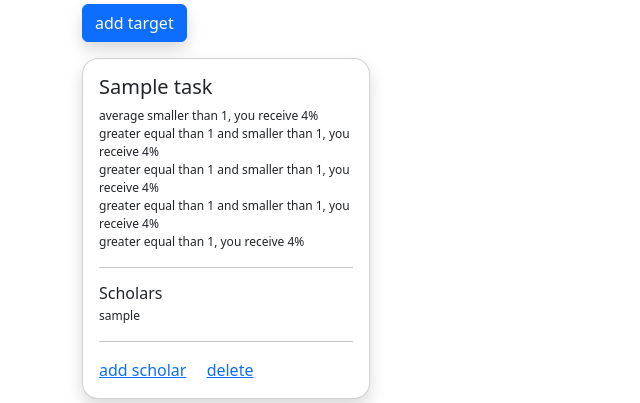
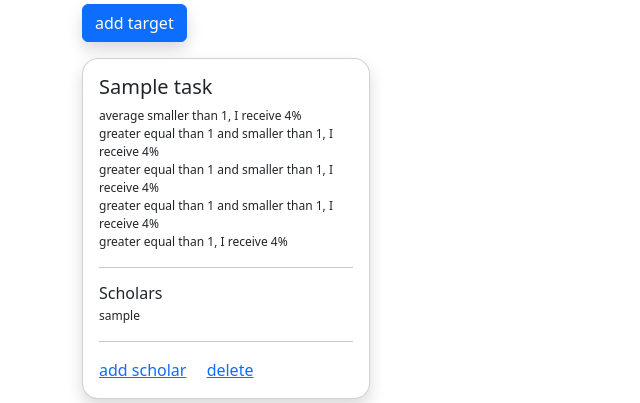
Before and after one commit to rgraner/metamaxie, a Django app: page /tasks/ in a window 1280 px wide. Shown: the part 131-534 px from the top of the page, without its empty margins (0-640 px from the left). Run offline with Django 3.2, Linux system fonts and the light colour scheme; the first user in the database is signed in; tables that the repository leaves empty hold one stand-in row (Sample ...); some libraries are stand-ins or nearby versions.

Commit message:
Text corrections in tasks templates and edit_sholarship template.

```diff
--- a/scholarships/templates/scholarships/edit_scholarship.html
+++ b/scholarships/templates/scholarships/edit_scholarship.html
@@ -8,7 +8,7 @@
 {% block content %}
 
     {% if msg %}
-        <div class="alert alert-info d-flex flex-row" role="alert">Please give the code bellow to the scholar connect to your team.</div>
+        <div class="alert alert-info d-flex flex-row" role="alert">Please give the code bellow to the scholar to connect to your team.</div>
         <h3 class="fw-bold">{{ manager.team_code }}</h3>
     {% else %}
         <h1>{{ scholarship }}</h1>
--- a/tasks/templates/tasks/add_task1a.html
+++ b/tasks/templates/tasks/add_task1a.html
@@ -24,7 +24,7 @@
             </div>
 
             <div class="col-md-2 mb-1">
-                <label for="{{ form.rate_1_for_label }}">you receive <span class="font-small">(% or absolute value if you choose fixed - only for this field)</span></label>
+                <label for="{{ form.rate_1_for_label }}">I receive <span class="font-small">(% or absolute value if you choose fixed - only for this field)</span></label>
                 {{ form.rate_1|as_crispy_field }}
             </div>
             <div class="col-md-2 mb-3">
@@ -45,7 +45,7 @@
             </div>
 
             <div class="col-md-2 mb-3">
-                <label for="{{ form.rate_1_for_label }}">otherwise you receive(%)</label>
+                <label for="{{ form.rate_1_for_label }}">otherwise I receive(%)</label>
                 {{ form.rate_2|as_crispy_field }}
             </div>
 
--- a/tasks/templates/tasks/tasks.html
+++ b/tasks/templates/tasks/tasks.html
@@ -20,44 +20,44 @@
 
                                     {% if task.task_1 != None and task.task_2 != None and task.task_3 != None and task.task_4 != None %}
                                         {% if task.fixed_rate == True %}
-                                            <p class="font-small mb-0">average smaller than {{ task.task_1 }}, you receive {{ task.rate_1 }} slp's</p>
+                                            <p class="font-small mb-0">average smaller than {{ task.task_1 }}, I receive {{ task.rate_1 }} slp's</p>
                                         {% else %}
-                                            <p class="font-small mb-0">average smaller than {{ task.task_1 }}, you receive {{ task.rate_1 }}%</p>
+                                            <p class="font-small mb-0">average smaller than {{ task.task_1 }}, I receive {{ task.rate_1 }}%</p>
                                         {% endif %}
-                                        <p class="font-small mb-0">greater equal than {{ task.task_1 }} and smaller than {{ task.task_2 }}, you receive {{ task.rate_2 }}%</p>
-                                        <p class="font-small mb-0">greater equal than {{ task.task_2 }} and smaller than {{ task.task_3 }}, you receive {{ task.rate_3 }}%</p>
-                                        <p class="font-small mb-0">greater equal than {{ task.task_3 }} and smaller than {{ task.task_4 }}, you receive {{ task.rate_4 }}%</p>
-                                        <p class="font-small mb-0">greater equal than {{ task.task_4 }}, you receive {{ task.rate_5 }}%</p>
+                                        <p class="font-small mb-0">greater equal than {{ task.task_1 }} and smaller than {{ task.task_2 }}, I receive {{ task.rate_2 }}%</p>
+                                        <p class="font-small mb-0">greater equal than {{ task.task_2 }} and smaller than {{ task.task_3 }}, I receive {{ task.rate_3 }}%</p>
+                                        <p class="font-small mb-0">greater equal than {{ task.task_3 }} and smaller than {{ task.task_4 }}, I receive {{ task.rate_4 }}%</p>
+                                        <p class="font-small mb-0">greater equal than {{ task.task_4 }}, I receive {{ task.rate_5 }}%</p>
                                     {% endif %}
 
                                     {% if task.task_1 != None and task.task_2 != None and task.task_3 != None and task.task_4 == None %}
                                         {% if task.fixed_rate == True %}
-                                            <p class="font-small mb-0">average smaller than {{ task.task_1 }}, you receive {{ task.rate_1 }} slp's</p>
+                                            <p class="font-small mb-0">average smaller than {{ task.task_1 }}, I receive {{ task.rate_1 }} slp's</p>
                                         {% else %}
-                                            <p class="font-small mb-0">average smaller than {{ task.task_1 }}, you receive {{ task.rate_1 }}%</p>
+                                            <p class="font-small mb-0">average smaller than {{ task.task_1 }}, I receive {{ task.rate_1 }}%</p>
                                         {% endif %}
-                                        <p class="font-small mb-0">greater equal than {{ task.task_1 }} and smaller than {{ task.task_2 }}, you receive {{ task.rate_2 }}%</p>
-                                        <p class="font-small mb-0">greater equal than {{ task.task_2 }} and smaller than {{ task.task_3 }}, you receive {{ task.rate_3 }}%</p>
-                                        <p class="font-small mb-0">greater equal than {{ task.task_3 }}, you receive {{ task.rate_4 }}%</p>
+                                        <p class="font-small mb-0">greater equal than {{ task.task_1 }} and smaller than {{ task.task_2 }}, I receive {{ task.rate_2 }}%</p>
+                                        <p class="font-small mb-0">greater equal than {{ task.task_2 }} and smaller than {{ task.task_3 }}, I receive {{ task.rate_3 }}%</p>
+                                        <p class="font-small mb-0">greater equal than {{ task.task_3 }}, I receive {{ task.rate_4 }}%</p>
                                     {% endif %}
 
                                     {% if task.task_1 != None and task.task_2 != None and task.task_3 == None and task.task_4 == None %}
                                         {% if task.fixed_rate == True %}
-                                            <p class="font-small mb-0">average smaller than {{ task.task_1 }}, you receive {{ task.rate_1 }} slp's</p>
+                                            <p class="font-small mb-0">average smaller than {{ task.task_1 }}, I receive {{ task.rate_1 }} slp's</p>
                                         {% else %}
-                                            <p class="font-small mb-0">average smaller than {{ task.task_1 }}, you receive {{ task.rate_1 }}%</p>
+                                            <p class="font-small mb-0">average smaller than {{ task.task_1 }}, I receive {{ task.rate_1 }}%</p>
                                         {% endif %}
-                                        <p class="font-small mb-0">greater equal than {{ task.task_1 }} and smaller than {{ task.task_2 }}, you receive {{ task.rate_2 }}%</p>
-                                        <p class="font-small mb-0">greater equal than {{ task.task_2 }}, you receive {{ task.rate_3 }}%</p>
+                                        <p class="font-small mb-0">greater equal than {{ task.task_1 }} and smaller than {{ task.task_2 }}, I receive {{ task.rate_2 }}%</p>
+                                        <p class="font-small mb-0">greater equal than {{ task.task_2 }}, I receive {{ task.rate_3 }}%</p>
                                     {% endif %}
 
                                     {% if task.task_1 != None and task.task_2 == None and task.task_3 == None and task.task_4 == None %}
                                         {% if task.fixed_rate == True %}
-                                            <p class="font-small mb-0">average smaller than {{ task.task_1 }}, you receive {{ task.rate_1 }} slp's</p>
+                                            <p class="font-small mb-0">average smaller than {{ task.task_1 }}, I receive {{ task.rate_1 }} slp's</p>
                                         {% else %}
-                                            <p class="font-small mb-0">average smaller than {{ task.task_1 }}, you receive {{ task.rate_1 }}%</p>
+                                            <p class="font-small mb-0">average smaller than {{ task.task_1 }}, I receive {{ task.rate_1 }}%</p>
                                         {% endif %}
-                                        <p class="font-small mb-0">greater equal than {{ task.task_1 }}, you receive {{ task.rate_2 }}%</p>
+                                        <p class="font-small mb-0">greater equal than {{ task.task_1 }}, I receive {{ task.rate_2 }}%</p>
                                     {% endif %}
 
                                 </div><hr>
--- a/tasks/views.py
+++ b/tasks/views.py
@@ -30,7 +30,7 @@ def add_task1a(request):
             return redirect('tasks:add_task1b')
 
     tasks = Task.objects.all()
-    tooltip = "You can choose a fixed value for the first-rate to retain a minimum value, e.g, inputting 45 in this field ensures to you a minimum amount of 45 SLP's."
+    tooltip = "You can choose a fixed amount to retain a minimum value, e.g, inputting 45 ensures to you a minimum amount of 45 SLP's.(only for this field)"
 
     context = {
         'form': form,
```
Also changed, not shown: tasks/templates/tasks/add_task1234a.html (+5 -5 lines), tasks/templates/tasks/add_task123a.html (+4 -11 lines), tasks/templates/tasks/add_task123b.html (+4 -11 lines), tasks/templates/tasks/add_task12a.html (+3 -17 lines), tasks/templates/tasks/add_task12b.html (+3 -17 lines), tasks/templates/tasks/add_task1b.html (+2 -23 lines).
